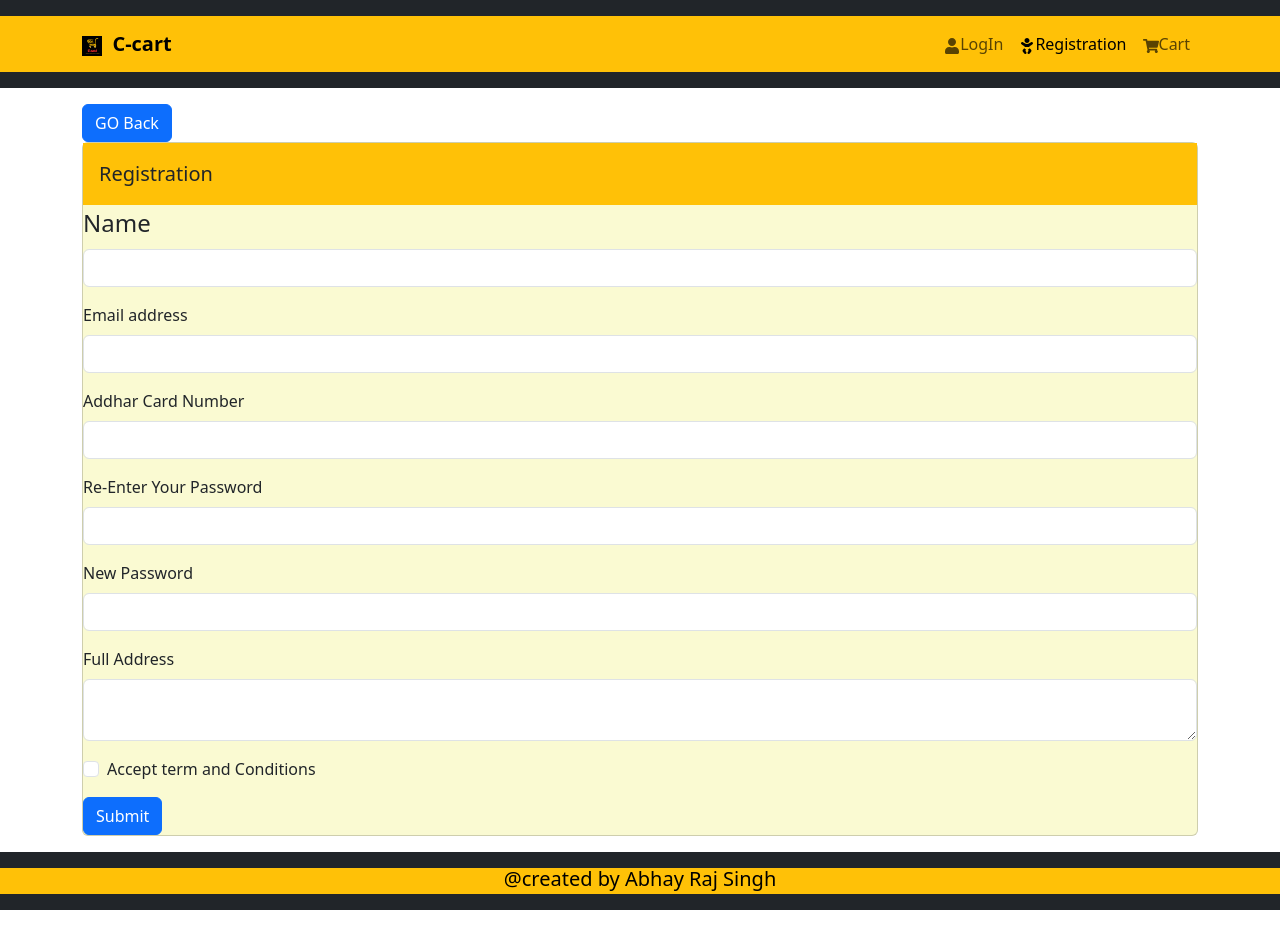
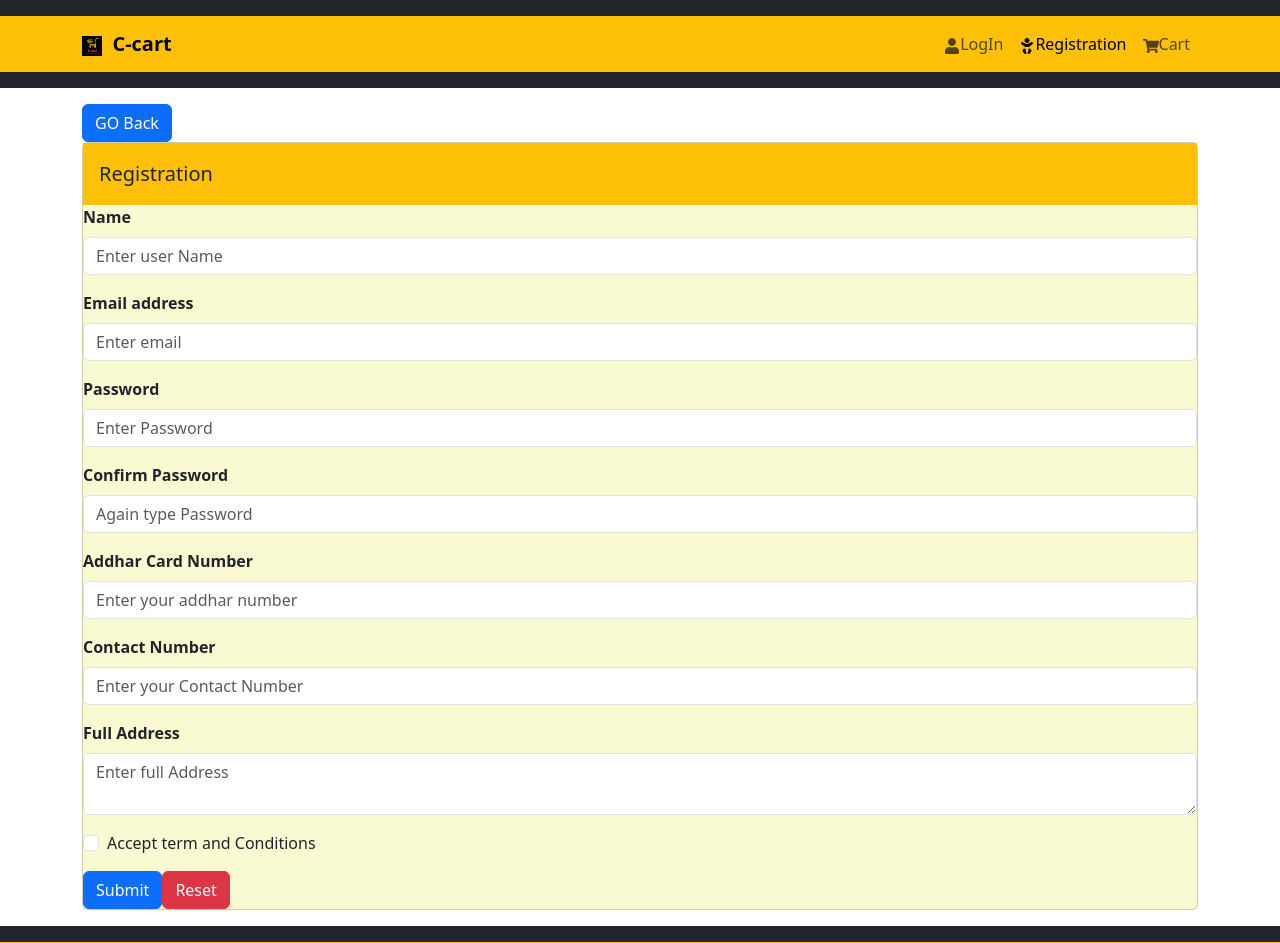
Before and after one commit to ABHAYRAJSINGHPAWAR1229/Project1C-cart, a React (Create React App) app in the folder frontend/: page /register in a window 1280 px wide. Shown: the top 943 px of the page. Before the commit the page ends 910 px from the top, so only its background shows below. Built offline with nearby package versions, Linux system fonts and the light colour scheme.

Commit message:
registration page work

```diff
--- /dev/null
+++ b/frontend/src/Component/PrivateRoute.js
@@ -0,0 +1,11 @@
+import React from 'react'
+import { Outlet,Navigate } from 'react-router-dom'
+import { useSelector } from 'react-redux'
+
+//user not fetch directly shipping page without login
+const PrivateRoute = () => {
+    const {userInfo} = useSelector(state=>state.login)
+  return (userInfo?<Outlet/>:<Navigate to='users/login' replace/>)
+}
+
+export default PrivateRoute
--- a/frontend/src/Component/Spinner.js
+++ b/frontend/src/Component/Spinner.js
@@ -1,4 +1,4 @@
-import Spinner from 'react-bootstrap/Spinner'
+// import Spinner from 'react-bootstrap/Spinner'
 
 const Spin=()=> {
     return (
--- a/frontend/src/Screen/LoginScreen.js
+++ b/frontend/src/Screen/LoginScreen.js
@@ -37,8 +37,6 @@ const submitHandler=async(e)=>{
   }catch(error){
     toast.error(error?.data?.message || error.error);
 
-
-
   }
 
 }
@@ -69,6 +67,7 @@ const resetHandler=async(e)=>{
         <CardTitle className='bg-warning text-dark'>
           <div>Login</div>
         </CardTitle>
+        <CardBody>
         <form action='/login' method='POST'>
           <label for='email' className='text-secondary'><h2>User Email</h2></label><br></br><input type='email' id='email' className='form-control h2' value={email} placeholder='Enter your email' onChange={(e)=>setEmail(e.target.value)}/><br/>
           <label for='pass' className='text-secondary'><h3>Password</h3></label><br></br><input type='password' className='form-control' id='pass' value={password} placeholder='Enter your Password' onChange={(e)=>setPassword(e.target.value)}/><br/>
@@ -79,6 +78,7 @@ const resetHandler=async(e)=>{
           {isLoading && <Spinner/>}
 
         </form>
+        </CardBody>
       </Card>
     </div>
     </>
--- a/frontend/src/Screen/RegistrationScreen.js
+++ b/frontend/src/Screen/RegistrationScreen.js
@@ -1,8 +1,66 @@
-import React from 'react'
+import { useState,useEffect } from 'react'
+import { useRegisterMutation } from '../slices/userApiSlice'
+import { useLocation, useNavigate } from 'react-router-dom'
 import { Card,Button, } from 'react-bootstrap'
 import { LinkContainer } from 'react-router-bootstrap'
+import { setCredentials } from '../slices/loginSlice'
+import { useDispatch, useSelector } from 'react-redux'
+import { toast ,ToastContainer} from 'react-toastify'
+import 'react-toastify/ReactToastify.min.css'
+import Spinner from '../Component/Spinner'
+
 
 const RegistrationScreen = () => {
+   const [name,setName] = useState('')
+   const [email,setEmail] = useState('')
+   const [password,setPassword] = useState('')
+   const [confirmPassword,setConfirmPassword] = useState('')
+   const [addharNumber,setAddhar]=useState('')
+   const [contactNumber,setContactNo]=useState('')
+   const [address,setAddress]=useState('')
+   const [register,{isLoading}] = useRegisterMutation()
+
+   const dispatch =useDispatch();
+   const navigate = useNavigate();
+   const {userInfo} = useSelector((state) => state.login)
+   const {search}=useLocation();
+   const redirect = new URLSearchParams(search).get('redirect') || '/';
+   useEffect(()=>{
+    if(userInfo){
+      navigate(redirect)
+      }
+  },[userInfo,redirect,navigate])
+
+
+const submitHandler=async(e)=>{
+  e.preventDefault()
+  if(password!==confirmPassword ){
+    toast.error('Password and Confirm Password does not match')
+    return
+    }
+    else{
+    try{
+      const res = await register({name,email,password,addharNumber,contactNumber,address})
+      dispatch(setCredentials({...res}))
+      navigate(redirect)
+      }catch(error){
+        toast.error(error?.data?.message || error.error);
+        }
+        }
+
+}
+const resetHandler=async(e)=>{
+  e.preventDefault();
+  setName('')
+  setEmail('')
+  setPassword('')
+  setConfirmPassword('')
+  setAddhar('')
+  setContactNo('')
+  setAddress('')
+}
+
+
   return (
     < >
 
@@ -11,7 +69,7 @@ const RegistrationScreen = () => {
                 <Button>GO Back</Button>
             </LinkContainer>
         </div>
-
+        <ToastContainer/>
 
     <Card style={{backgroundColor:'lightgoldenrodyellow' }}>
     <div>
@@ -20,40 +78,49 @@ const RegistrationScreen = () => {
       </Card.Body>
      <form>
      <div className="mb-3">
-    <label for="uname" className="form-label fs-4">Name</label>
-    <input type="text" className="form-control" id="uname" />
+    <label for="userName" className="form-label "><b>Name</b></label>
+    <input type="text" className="form-control" id="userName" value={name} placeholder='Enter user Name' onChange={(e)=>setName(e.target.value)} />
   </div>
 
   <div className="mb-3">
-    <label for="email" className="form-label">Email address</label>
-    <input type="email" className="form-control" id="email" />
+    <label for="email" className="form-label"><b>Email address</b></label>
+    <input type="email" className="form-control" id="email" value={email} placeholder='Enter email' onChange={(e)=>setEmail(e.target.value)} />
   </div>
 
   <div className="mb-3">
-    <label for="addhar" className="form-label">Addhar Card Number</label>
-    <input type="number" className="form-control" id="addhar" />
+    <label for="password" className="form-label"><b> Password</b></label>
+    <input type="password" className="form-control" id="password" value={password} placeholder='Enter Password' onChange={(e)=>setPassword(e.target.value)}/>
   </div>
 
   <div className="mb-3">
-    <label for="pass" className="form-label">Re-Enter Your Password</label>
-    <input type="password" className="form-control" id="pass"/>
+    <label for="confirmPassword" className="form-label"><b>Confirm Password</b></label>
+    <input type="password" className="form-control" id="confirmPassword" value={confirmPassword} placeholder='Again type Password' onChange={(e)=>setConfirmPassword(e.target.value)}/>
   </div>
 
   <div className="mb-3">
-    <label for="pass" className="form-label">New Password</label>
-    <input type="password" className="form-control" id="pass"/>
+    <label for="addhar" className="form-label"><b>Addhar Card Number</b></label>
+    <input type="number" className="form-control" id="addhar" value={addharNumber} placeholder='Enter your addhar number' onChange={(e)=>setAddhar(e.target.value)}/>
+  </div>
+
+
+
+  <div className="mb-3">
+    <label for="contactNo" className="form-label"><b>Contact Number</b></label>
+    <input type="number" className="form-control" id="contactNo" value={contactNumber} placeholder='Enter your Contact Number' onChange={(e)=>setContactNo(e.target.value)}/>
   </div>
 
   <div className="mb-3">
-    <label for="add" className="form-label">Full Address</label>
-    <textarea className="form-control" id="addhar" />
+    <label for="address" className="form-label"><b>Full Address</b></label>
+    <textarea className="form-control" id="address" value={address} placeholder='Enter full Address' onChange={(e)=>setAddress(e.target.value)}/>
   </div>
 
   <div className="mb-3 form-check">
     <input type="checkbox" className="form-check-input" id="C-1"/>
     <label className="form-check-label" for="C-1">Accept term and Conditions</label>
   </div>
-  <button type="submit" className="btn btn-primary">Submit</button>
+  <button type="submit" className="btn btn-primary" onClick={submitHandler}>Submit</button>
+  <button type='reset' id='btn2' className='btn btn-danger' onClick={resetHandler}>Reset</button>
+  {isLoading && <Spinner/>}
 </form>
 </div>
 </Card>
--- /dev/null
+++ b/frontend/src/Screen/ShippingScreen.js
@@ -0,0 +1,77 @@
+import React,{useState} from 'react'
+import {Form,Button, Card} from 'react-bootstrap'
+import { useDispatch,useSelector } from 'react-redux'
+import { useNavigate } from 'react-router-dom'
+import { saveShippingAddress } from '../slices/cartSlice'
+
+
+
+const ShippingScreen= () => {
+    const {userInfo} = useSelector((state) => state.login)
+    const [fullName, setFullName] = useState('')
+    const [address, setAddress] = useState(userInfo.address || '')
+    const [city, setCity] = useState('')
+    const [postalCode, setPostalCode] = useState('')
+    const [country, setCountry] = useState('')
+
+    const dispatch = useDispatch()
+    const navigate = useNavigate()
+
+
+
+
+    const submitHandler = (e) => {
+        e.preventDefault()
+        dispatch(saveShippingAddress({fullName,address,city,postalCode,country}))
+        navigate('/payment')
+
+        }
+
+return(
+
+    <Card  className='bg-warning fs-5' >
+        <Card.Title>
+        <h1>Shipping</h1>
+        </Card.Title>
+        <Card.Body style={{backgroundColor:'lightgoldenrodyellow' }}>
+        <Form onSubmit={submitHandler}>
+            <Form.Group controlId='fullName'>
+                <Form.Label>Full Name</Form.Label>
+                <Form.Control type='text' placeholder='Enter Full Name' value={fullName} onChange={(
+                    e) => setFullName(e.target.value)}>
+                    </Form.Control>
+            </Form.Group>
+            <Form.Group controlId='address'>
+                <Form.Label>Address</Form.Label>
+                <Form.Control type='text' placeholder='Enter Address' value={address} onChange={(
+                    e) => setAddress(e.target.value)}>
+                    </Form.Control>
+            </Form.Group>
+            <Form.Group controlId='city'>
+                <Form.Label>City</Form.Label>
+                <Form.Control type='text' placeholder='Enter City' value={city} onChange={(
+                    e) => setCity(e.target.value)}>
+                    </Form.Control>
+            </Form.Group>
+            <Form.Group controlId='postalCode'>
+                <Form.Label>Postal Code</Form.Label>
+                <Form.Control type='text' placeholder='Enter Postal Code' value={postalCode} onChange
+                ={(e) => setPostalCode(e.target.value)}>
+                </Form.Control>
+            </Form.Group>
+            <Form.Group controlId='country'>
+                <Form.Label>Country</Form.Label>
+                <Form.Control type='text' placeholder='Enter Country' value={country} onChange={(e) => setCountry(e.target.value)}>
+                    </Form.Control>
+            </Form.Group>
+            <Button type='submit' variant='primary'>Continue</Button>
+
+
+        </Form>
+        </Card.Body>
+
+    </Card>
+  )
+}
+
+export default ShippingScreen
--- a/frontend/src/index.js
+++ b/frontend/src/index.js
@@ -16,6 +16,9 @@ import LoginScreen from './Screen/LoginScreen';
 import CartScreen from './Screen/CartScreen';
 import LogoutScreen from './Screen/LogoutScreen'
 import RegistrationScreen from './Screen/RegistrationScreen';
+import ShippingScreen from './Screen/ShippingScreen';
+
+import PrivateRoute from './Component/PrivateRoute';
 
 const router=createBrowserRouter(
   createRoutesFromElements(
@@ -26,6 +29,11 @@ const router=createBrowserRouter(
        <Route path='/cart' element={<CartScreen/>} />
        <Route path='/logout' element={<LogoutScreen/>}/>
        <Route path='/register' element={<RegistrationScreen/>}/>
+
+       <Route path='' element={<PrivateRoute/>}>
+       <Route path='/shipping' element={<ShippingScreen/>}/>
+
+       </Route>
 
     </Route>
   )
--- a/frontend/src/slices/cartSlice.js
+++ b/frontend/src/slices/cartSlice.js
@@ -1,5 +1,6 @@
 import {createSlice} from '@reduxjs/toolkit'
 import { calculation } from '../CartCalcu/calculation'
+
 
 // initialState=localStorage.getItem("cart")?JSON.parse(localStorage.getItem("cart")):{cartItems:[0]};
 // const initialState = {
@@ -20,7 +21,7 @@ import { calculation } from '../CartCalcu/calculation'
 
 const initialState = localStorage.getItem("cart")
 ? JSON.parse(localStorage.getItem("cart"))
-:{cartItems:[]};
+:{cartItems:[],shippingAddress:{},paymentMethod:'PayPal'};
 
 const cartSlice=createSlice({
     name:"cart",
@@ -64,11 +65,26 @@ const cartSlice=createSlice({
       removeCartItems: (state,action) => {
         state.cartItems = state.cartItems.filter((p) => p._id !== action.payload);
         return calculation(state);
-      }
+      },saveShippingAddress:(state,action)=>{
+        state.shippingAddress=action.payload;
+        localStorage.setItem("cart",JSON.stringify(state))
+      },savePaymentMethod:(state,action)=>{
+        state.paymentMethod=action.payload;
+        localStorage.setItem("cart",JSON.stringify(state));
+      },
+      clearCartItems:(state,action)=>{
+        state.cartItems= [];
+        state.totalAmount=0;
+        state.totalShipping=0;
+        state.totalGst=0;
+        state.totalDebitingAmount=0;
+        localStorage.setItem("cart",JSON.stringify(state));
+      },
+      resetCart:(state)=>(state=initialState)
 
     }
 
 })
 
-export const {addToCart,removeCartItems}=cartSlice.actions
+export const {addToCart,removeCartItems,saveShippingAddress}=cartSlice.actions
 export default cartSlice.reducer
--- a/frontend/src/slices/userApiSlice.js
+++ b/frontend/src/slices/userApiSlice.js
@@ -1,6 +1,6 @@
 import { USERS_URL } from "../constants";
 import { apiSlice } from "./apiSlice";
-import { logout } from "./loginSlice";
+// import { logout } from "./loginSlice";
 
 
 export const usersApiSlice=apiSlice.injectEndpoints({
@@ -18,9 +18,17 @@ export const usersApiSlice=apiSlice.injectEndpoints({
                     url:`${USERS_URL}/logout`,
                     method:'POST',
                     }),
+            }),register:builder.mutation({
+                query:(data)=>({
+                    url:USERS_URL
+                    ,method:'POST',
+                    body:data,
+
             })
+        })
         }),
+
 
 });
 
-export const {useLoginMutation,useLogoutMutation}=usersApiSlice
+export const {useLoginMutation,useLogoutMutation,useRegisterMutation}=usersApiSlice
```
Also changed, not shown: frontend/src/Component/Header.js (+6 -1 lines), 2 other files (tests, documents, lock files or other folders).
